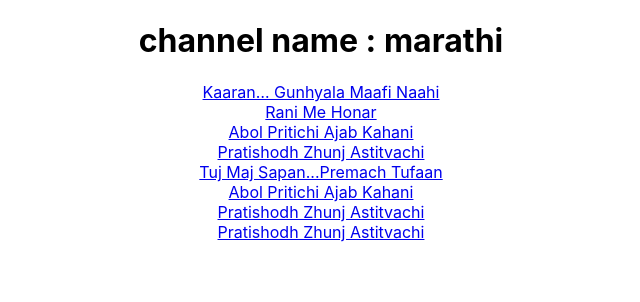
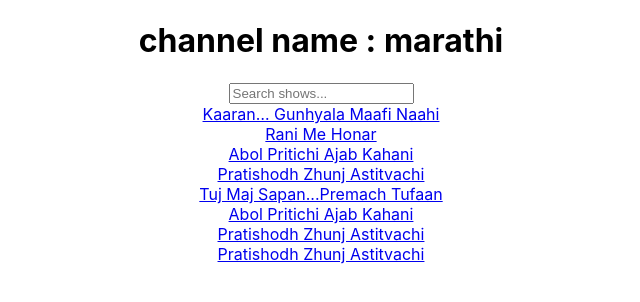
Before and after one commit to vanshika-21/review-interface, a React (Create React App) app: page /channel/marathi in a window 1280 px wide. Shown: the top 302 px of the page, without its empty margins (319-959 px from the left). Built offline with nearby package versions, Linux system fonts and the light colour scheme.

Commit message:
added search box filtering functionality to the channel page

```diff
--- a/src/Components/ChannelPage.js
+++ b/src/Components/ChannelPage.js
@@ -6,6 +6,8 @@ function ChannelPage() {
   const { channelName } = useParams();
   const [data, setData] = useState([]);
   const [channels, setChannels] = useState([]);
+  const [searchQuery, setSearchQuery] = useState("");
+  const [filteredShows, setFilteredShows] = useState([]);
 
   const getChannels = (data) => {
     const filteredData = data.filter(
@@ -16,6 +18,27 @@ function ChannelPage() {
     return filteredData;
   };
 
+  const updateFilteredShows = (query) => {
+    if (!query) {
+      return getChannels(data); // Return all shows when query is empty
+    }
+
+    const filtered = getChannels(data).filter((episode) =>
+      episode.show.toLowerCase().startsWith(query.toLowerCase())
+    );
+    return filtered;
+  };
+
+  const handleInputChange = (e) => {
+    const query = e.target.value;
+    setSearchQuery(query);
+
+    if (!query) {
+      setFilteredShows(getChannels(data)); // Set all shows when query is empty
+    } else {
+      setFilteredShows(updateFilteredShows(query));
+    }
+  };
   // const getData = () => {
   //   fetch("compliance-task-data.json")
   //     .then((response) => response.json())
@@ -48,16 +71,36 @@ function ChannelPage() {
 
   useEffect(() => {
     setChannels(getChannels(compliancetaskdata));
+    setData(compliancetaskdata);
+    setFilteredShows(getChannels(compliancetaskdata));
     console.log(compliancetaskdata);
   }, []);
 
   return (
     <div>
       <h1>channel name : {channelName} </h1>
+      <div className="search-box">
+        <input
+          type="text"
+          placeholder="Search shows..."
+          className="search-input"
+          value={searchQuery}
+          onChange={handleInputChange}
+        />
+      </div>
       <>
-        {channels.map((data) => {
+        {/* {channels.map((data) => {
           const showLink = `/channel/${channelName}/show/${data.episodeNumber}`;
           // return <div>Show name: {data.show}</div>;
+          return (
+            <div key={data.episodeNumber}>
+              <Link to={showLink}>{data.show}</Link>
+            </div>
+          );
+        })} */}
+
+        {filteredShows.map((data) => {
+          const showLink = `/channel/${channelName}/show/${data.episodeNumber}`;
           return (
             <div key={data.episodeNumber}>
               <Link to={showLink}>{data.show}</Link>
```
